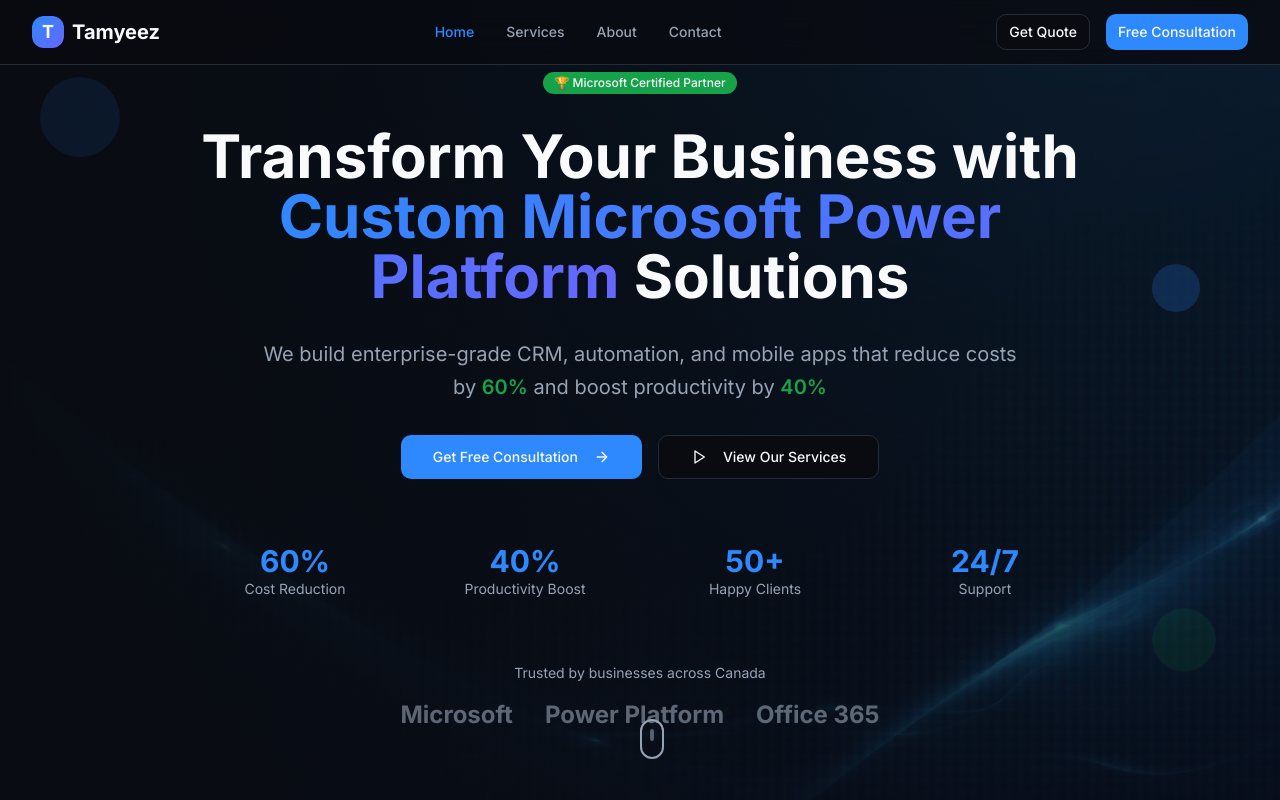
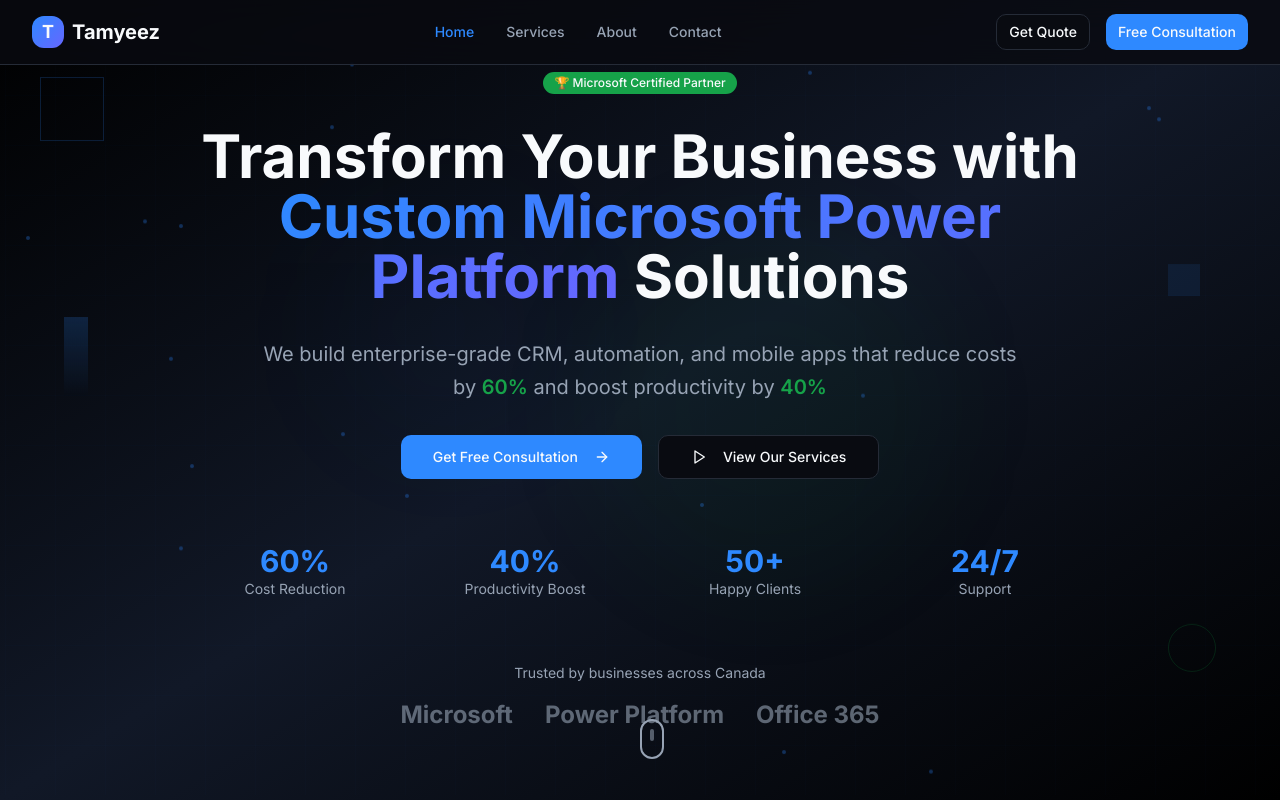
Before and after one commit to Tamyeez-LTD/tamyeez-power-boost, a React (Vite) app: page / in a window 1280 px wide. Shown: the top 800 px of the page. Built offline with nearby package versions, Linux system fonts and the light colour scheme.

Commit message:
Change hero section background
Update the hero section background with a modern black animation.

```diff
--- a/src/components/sections/HeroSection.tsx
+++ b/src/components/sections/HeroSection.tsx
@@ -6,21 +6,50 @@ import heroImage from "@/assets/hero-bg.jpg";
 
 const HeroSection = () => {
   return (
-    <section className="relative min-h-screen flex items-center justify-center overflow-hidden">
-      {/* Background Image */}
+    <section className="relative min-h-screen flex items-center justify-center overflow-hidden bg-black">
+      {/* Animated Background */}
       <div className="absolute inset-0 z-0">
-        <img
-          src={heroImage}
-          alt="Technology Background"
-          className="w-full h-full object-cover"
-        />
-        <div className="absolute inset-0 bg-gradient-to-r from-background/95 via-background/80 to-background/60" />
+        {/* Gradient Background */}
+        <div className="absolute inset-0 bg-gradient-to-br from-black via-gray-900 to-black" />
+
+        {/* Animated Grid Pattern */}
+        <div className="absolute inset-0 opacity-20">
+          <div className="absolute inset-0" style={{
+            backgroundImage: `
+              linear-gradient(rgba(59, 130, 246, 0.1) 1px, transparent 1px),
+              linear-gradient(90deg, rgba(59, 130, 246, 0.1) 1px, transparent 1px)
+            `,
+            backgroundSize: '50px 50px',
+            animation: 'drift 20s ease-in-out infinite alternate'
+          }} />
+        </div>
+
+        {/* Flowing Particles */}
+        <div className="absolute inset-0">
+          {Array.from({ length: 20 }).map((_, i) => (
+            <div
+              key={i}
+              className="absolute w-1 h-1 bg-primary/30 rounded-full"
+              style={{
+                left: `${Math.random() * 100}%`,
+                top: `${Math.random() * 100}%`,
+                animation: `float ${3 + Math.random() * 4}s ease-in-out infinite ${Math.random() * 2}s`,
+                animationDirection: Math.random() > 0.5 ? 'normal' : 'reverse'
+              }}
+            />
+          ))}
+        </div>
+
+        {/* Glowing Orbs */}
+        <div className="absolute top-1/4 left-1/4 w-64 h-64 bg-primary/5 rounded-full blur-3xl animate-pulse" />
+        <div className="absolute bottom-1/4 right-1/4 w-96 h-96 bg-secondary/5 rounded-full blur-3xl animate-pulse delay-1000" />
       </div>
 
-      {/* Floating Elements */}
-      <div className="absolute top-20 left-10 w-20 h-20 bg-primary/10 rounded-full animate-float" />
-      <div className="absolute bottom-32 right-16 w-16 h-16 bg-secondary/10 rounded-full animate-float delay-1000" />
-      <div className="absolute top-1/3 right-20 w-12 h-12 bg-primary/20 rounded-full animate-float delay-2000" />
+      {/* Floating Geometric Elements */}
+      <div className="absolute top-20 left-10 w-16 h-16 border border-primary/20 rotate-45 animate-float" />
+      <div className="absolute bottom-32 right-16 w-12 h-12 border border-secondary/20 rounded-full animate-float delay-1000" />
+      <div className="absolute top-1/3 right-20 w-8 h-8 bg-primary/10 transform rotate-45 animate-float delay-2000" />
+      <div className="absolute bottom-1/2 left-16 w-6 h-20 bg-gradient-to-b from-primary/20 to-transparent animate-float delay-3000" />
 
       <div className="container mx-auto px-4 sm:px-6 lg:px-8 relative z-10">
         <div className="max-w-4xl mx-auto text-center space-y-8">
--- a/src/index.css
+++ b/src/index.css
@@ -156,6 +156,11 @@
     to { box-shadow: 0 0 40px hsl(214, 100%, 59% / 0.4); }
   }
 
+  @keyframes drift {
+    0% { transform: translateX(0) translateY(0); }
+    100% { transform: translateX(20px) translateY(-20px); }
+  }
+
   /* Hover effects */
   .hover-lift {
     transition: transform 0.3s ease, box-shadow 0.3s ease;
```
